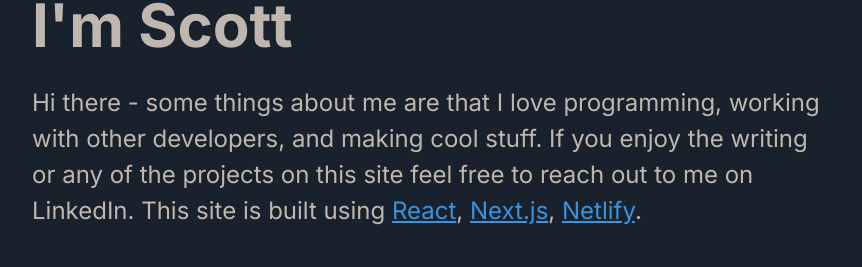
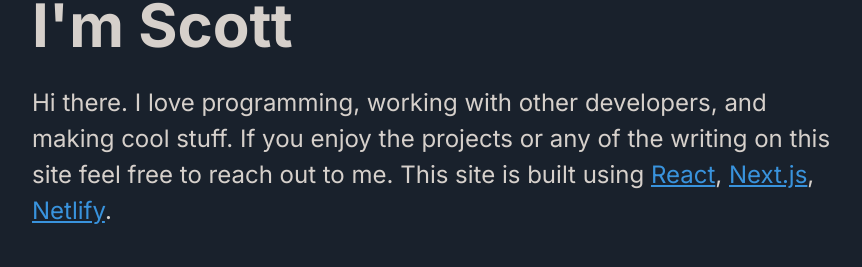
Before and after one commit to splybon/portfolio, a Next.js app: page / in a window 1280 px wide. Shown: the part 209-476 px from the top of the page, without its empty margins (208-1070 px from the left). Built offline with nearby package versions, Linux system fonts and the light colour scheme.

Commit message:
style: touching up some overall site styles

```diff
--- a/pages/blog/Blog.module.css
+++ b/pages/blog/Blog.module.css
@@ -1,5 +1,6 @@
 .blog {
   grid-column: 2/4;
+  line-height: 1.5;
 }
 
 .blog h1 {
--- a/pages/index.js
+++ b/pages/index.js
@@ -20,10 +20,9 @@ export default function Home({ posts, projects }) {
       <div className={styles.home}>
         <h1 className={styles.title}>I'm Scott</h1>
         <p className={styles.description}>
-          Hi there - some things about me are that I love programming, working
-          with other developers, and making cool stuff. If you enjoy the writing
-          or any of the projects on this site feel free to reach out to me on
-          LinkedIn. This site is built using{" "}
+          Hi there. I love programming, working with other developers, and
+          making cool stuff. If you enjoy the projects or any of the writing on
+          this site feel free to reach out to me. This site is built using{" "}
           <a href="https://reactjs.org/">React</a>,{" "}
           <a href="https://nextjs.org/">Next.js</a>,{" "}
           <a href="https://www.netlify.com/">Netlify</a>.
--- a/styles/global.css
+++ b/styles/global.css
@@ -1,5 +1,5 @@
 :root {
-  --text-color: #bfb7af;
+  --text-color: #d6d0cb;
   --background-color: #19212c;
   --highlight-color: #3993dd;
 }
```
